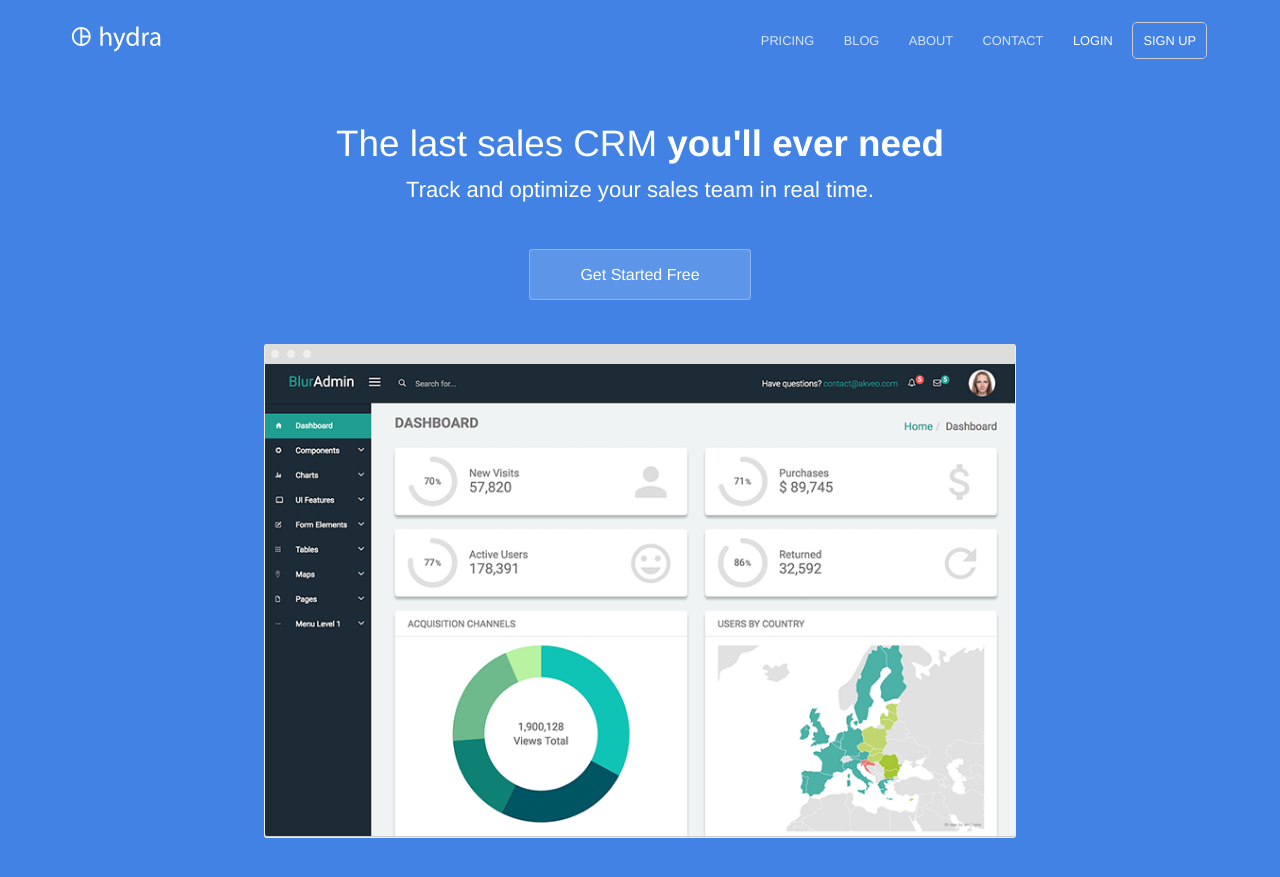
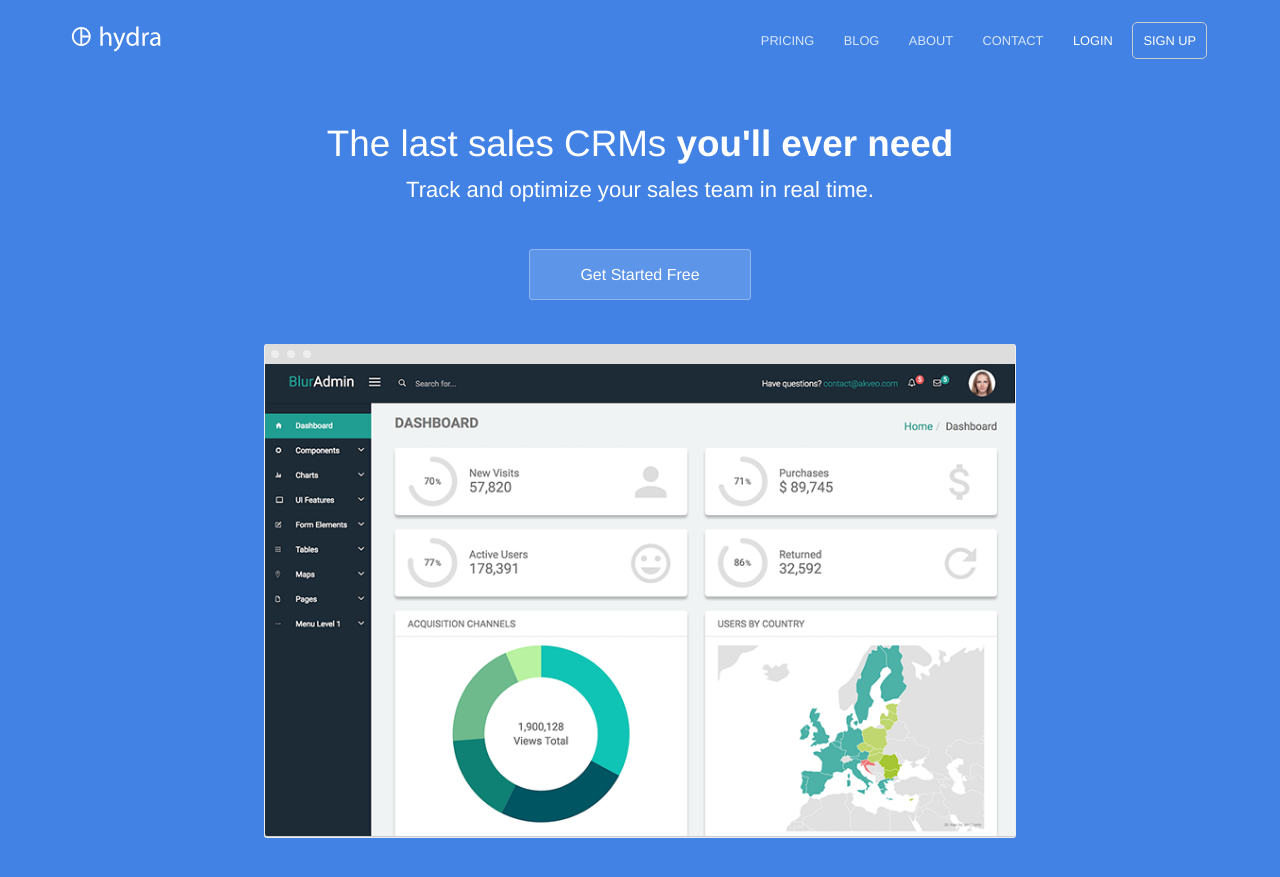
Before and after one commit to mortenhoffmanndoff/mortenhoffmanndoff.github.io, a Jekyll site: the page built from index.html, in a window 1280 px wide and 900 px high. Shown: the top 877 px of the window. Built offline with Jekyll 4.4.1, drawn with Linux system fonts in a browser that asks for light colours.

Commit message:
Updated 'index.html' via CloudCannon

```diff
--- a/index.html
+++ b/index.html
@@ -2,13 +2,18 @@
 title: The last sales CRM you'll ever need
 description: Track and optimize your sales team in real time
 ---
+
 <section class="hero">
 	<div class="text-container">
-		<h1 class="editable">The last sales CRM <strong>you'll ever need</strong></h1>
-		<p class="subtext editable">Track and optimize your sales team in real time.</p>
+		<h1 class="editable">
+			The last sales CRMs&nbsp;<strong>you'll ever need</strong>
+		</h1>
+		<p class="subtext editable">
+			Track and optimize your sales team in real time.
+		</p>
 		<div class="cta button alt"><a href="{{ site.baseurl }}/sign-up/">Get Started Free</a></div>
 		<div>
-			<img src="{{ site.baseurl }}/images/dashboard.png" alt="Screenshot" class="screenshot editable" />
+			<img src="/images/dashboard.png" alt="Screenshot" class="screenshot editable" />
 		</div>
 	</div>
 </section>
@@ -18,10 +23,10 @@
 		<div class="container flex">
 			<div class="text editable">
 				<h2>How can we <strong>double</strong> our sales revenue?</h2>
-				<p>Hydra learns your business. By analyzing your sales data, Hydra optimizes your sales process and show you where you should be spending your resources. </p>
+				<p>Hydra learns your business. By analyzing your sales data, Hydra optimizes your sales process and show you where you should be spending your resources.</p>
 			</div>
 			<div class="image">
-				<img src="{{ site.baseurl }}/images/dashboard.png" alt="Screenshot" class="screenshot editable" />
+				<img src="/images/dashboard.png" alt="Screenshot" class="screenshot editable" />
 			</div>
 		</div>
 	</section>
@@ -33,7 +38,7 @@
 				<p>Hydra learns your business. By analyzing your sales data, Hydra optimizes your sales process and show you where you should be spending your resources.</p>
 			</div>
 			<div class="image">
-				<img src="{{ site.baseurl }}/images/dashboard.png" alt="Screenshot" class="screenshot editable" />
+				<img src="/images/dashboard.png" alt="Screenshot" class="screenshot editable" />
 			</div>
 		</div>
 	</section>
@@ -45,7 +50,7 @@
 				<p>Hydra learns your business. By analyzing your sales data, Hydra optimizes your sales process and show you where you should be spending your resources.</p>
 			</div>
 			<div class="image">
-				<img src="{{ site.baseurl }}/images/dashboard.png" alt="Screenshot" class="screenshot editable" />
+				<img src="/images/dashboard.png" alt="Screenshot" class="screenshot editable" />
 			</div>
 		</div>
 	</section>
@@ -53,17 +58,23 @@
 	<section class="testimonial">
 		<div class="container flex">
 			<div class="testimonial-block">
-				<div class="square-image"><img src="https://source.unsplash.com/6anudmpILw4/600x400" alt="Jim James" class="editable"></div>
+				<div class="square-image"><img src="https://source.unsplash.com/6anudmpILw4/600x400" alt="Jim James" class="editable" /></div>
 				<blockquote>
-					<p class="editable">Hydra has shaped the business we have today. We have a repeatable sales process and a strategy to scale our team. I recommend Hydra to any business looking to improve their sales.</p>
-					<p class="editable author">Jim James - CEO of Global Corp.</p>
+					<p class="editable">
+						Hydra has shaped the business we have today. We have a repeatable sales process and a strategy to scale our team. I recommend Hydra to any business looking to improve their sales.
+					</p>
+					<p class="editable author">
+						Jim James - CEO of Global Corp.
+					</p>
 				</blockquote>
 			</div>
 		</div>
 	</section>
 
 	<section class="bottom-cta">
-		<h2 class="editable"><strong>Improve</strong> your sales process today</h2>
+		<h2 class="editable">
+			<strong>Improve</strong> your sales process today
+		</h2>
 		<div class="button alt"><a href="#">Get Started Free</a></div>
 	</section>
 </div>
```
